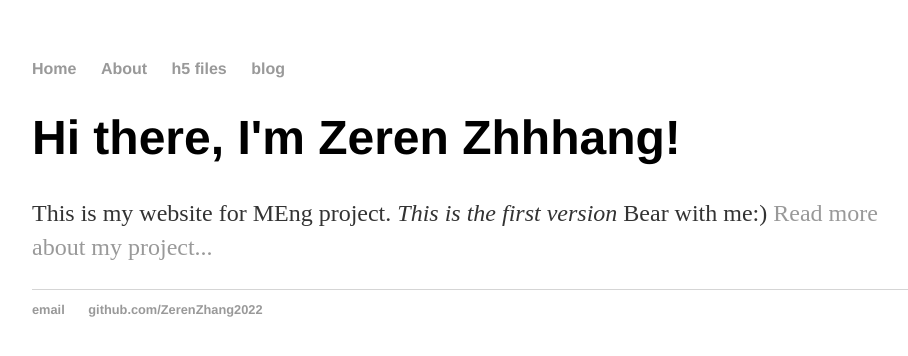
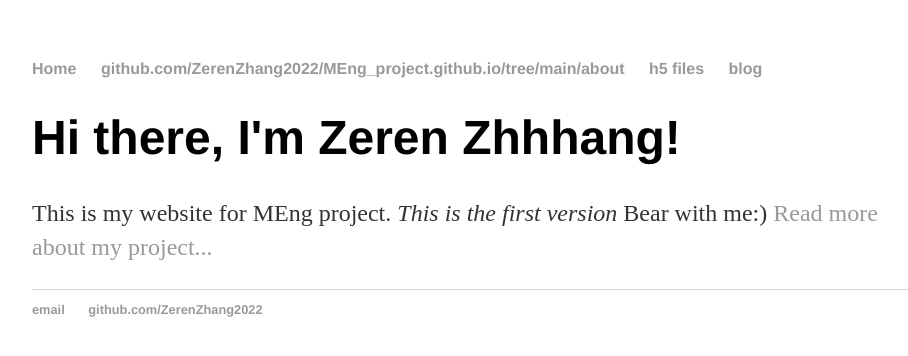
Before and after one commit to ZerenZhang2022/MEng_project.github.io, a Jekyll site: the page built from index.html, in a window 1280 px wide. Shown: the top 356 px of the page, without its empty margins (160-1068 px from the left). Built offline with Jekyll 4.4.1, drawn with Linux system fonts in a browser that asks for light colours.

Commit message:
Update default.html

```diff
--- a/_layouts/default.html
+++ b/_layouts/default.html
@@ -11,7 +11,7 @@
 		<nav>
     	<ul>
         <li><a href="/">Home</a></li>
-	<li><a href="/about">About</a></li>
+	<li><a href="/about">github.com/ZerenZhang2022/MEng_project.github.io/tree/main/about</a></li>
         <li><a href="/h5 files">h5 files</a></li>
         <li><a href="/blog">blog</a></li>
     	</ul>
```
